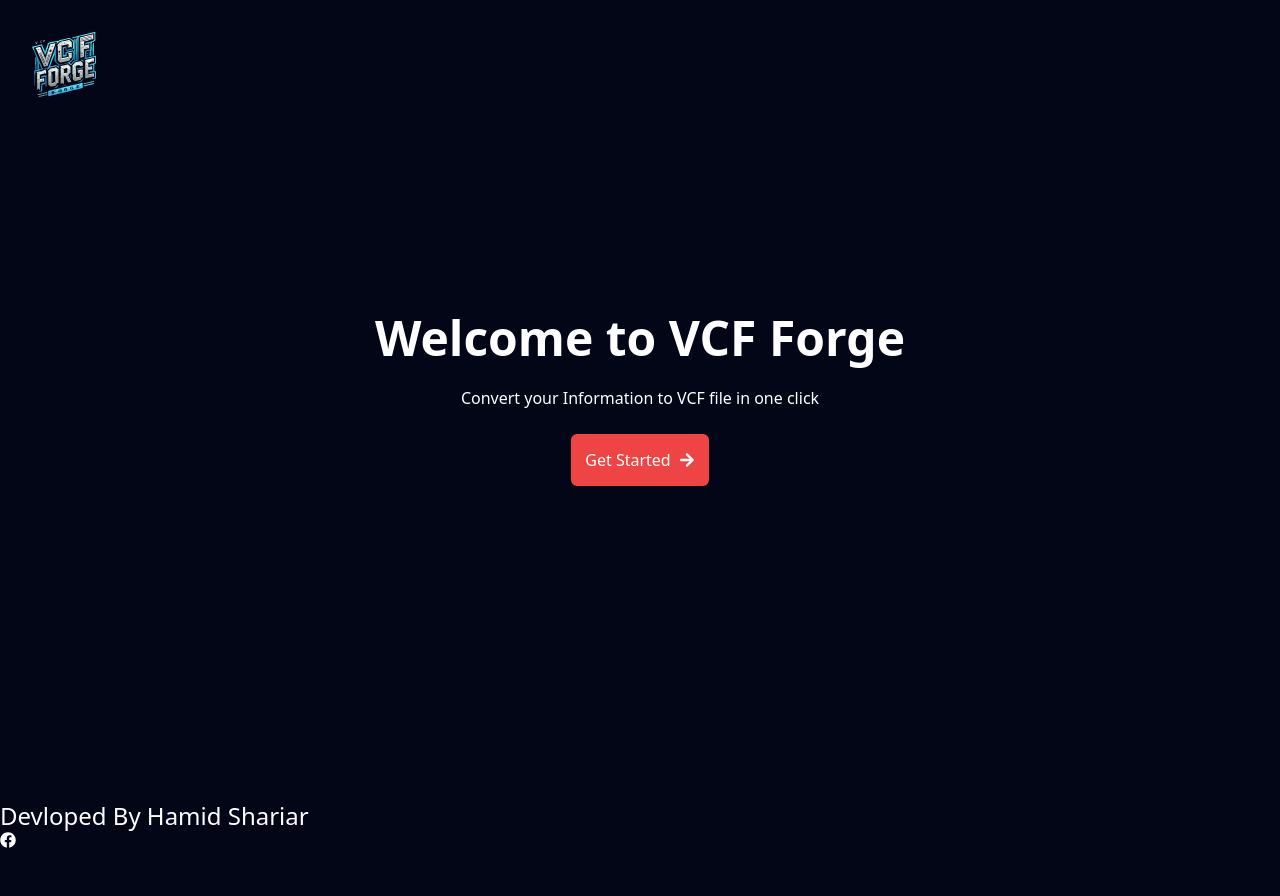
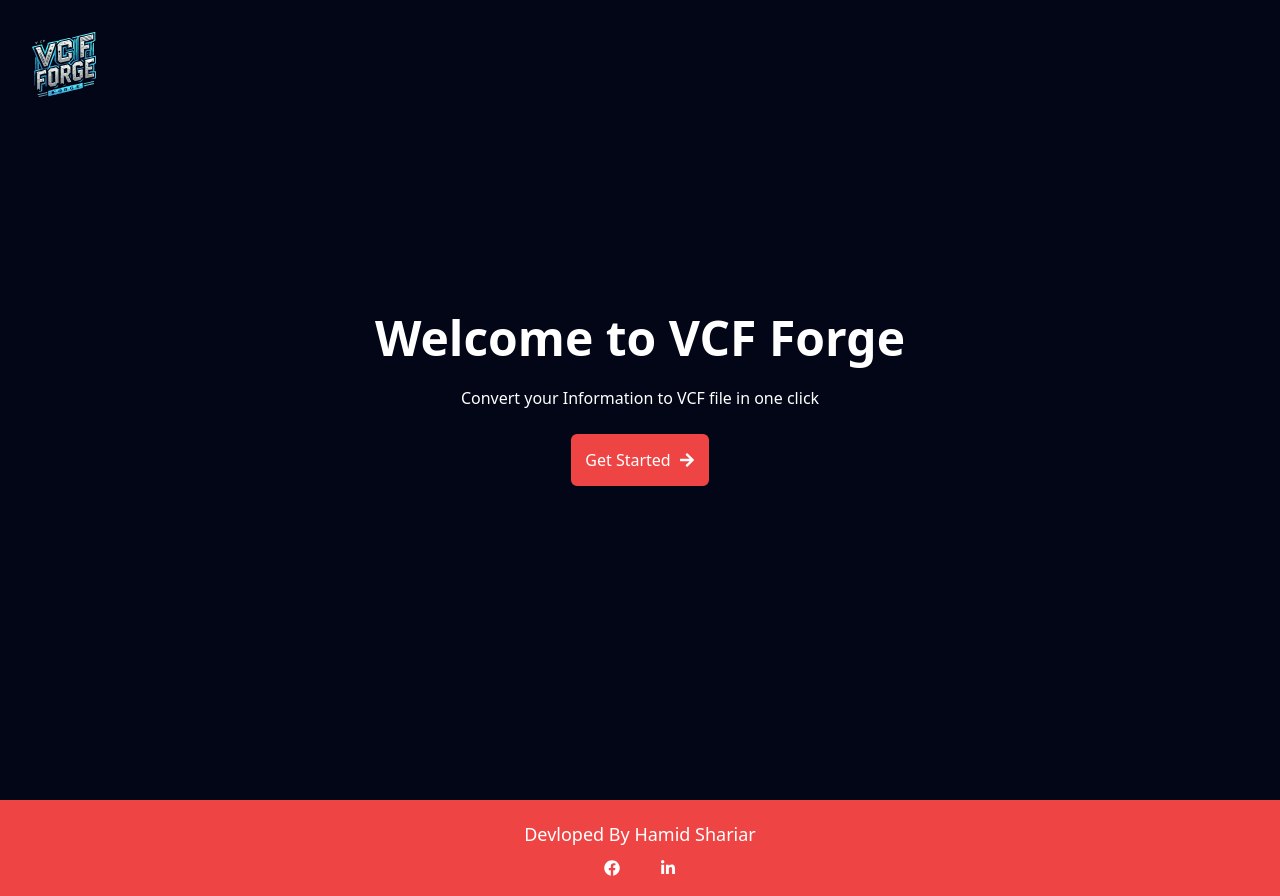
Before and after one commit to EGOIST-69/vcf-forge, a React (Vite) app: page / in a window 1280 px wide. Before the commit the page ends 848 px from the top, so only its background shows below. Built offline with nearby package versions, Linux system fonts and the light colour scheme.

Commit message:
footer completed

```diff
--- a/src/components/Footer/Footer.jsx
+++ b/src/components/Footer/Footer.jsx
@@ -1,12 +1,18 @@
-import { FaFacebook } from "react-icons/fa";
+import { FaFacebook, FaLinkedinIn } from "react-icons/fa";
 
 const Footer = () => {
   return (
-    <div>
-      <h2 className="text-2xl ">Devloped By Hamid Shariar</h2>
-      <div>
-        <a href="https://www.facebook.com/hamid.shahriar.37">
+    <div className="text-center space-y-3 py-5 bg-red-500">
+      <h2 className="text-lg ">Devloped By Hamid Shariar</h2>
+      <div className="flex justify-center gap-10 ">
+        <a className="" href="https://www.facebook.com/hamid.shahriar.37">
           <FaFacebook />
+        </a>
+        <a
+          className=""
+          href="https://www.linkedin.com/in/hamid-shahriar-149ba91b1"
+        >
+          <FaLinkedinIn />
         </a>
       </div>
     </div>
```
